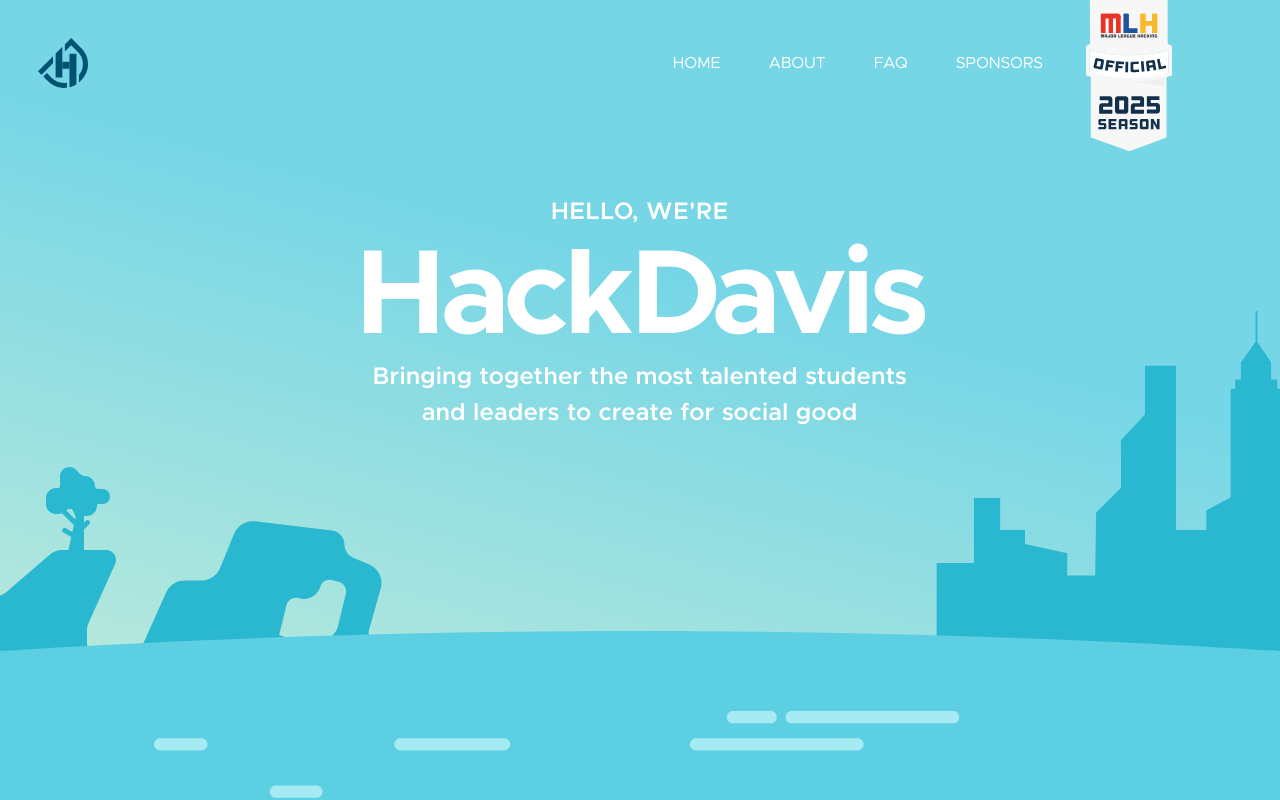
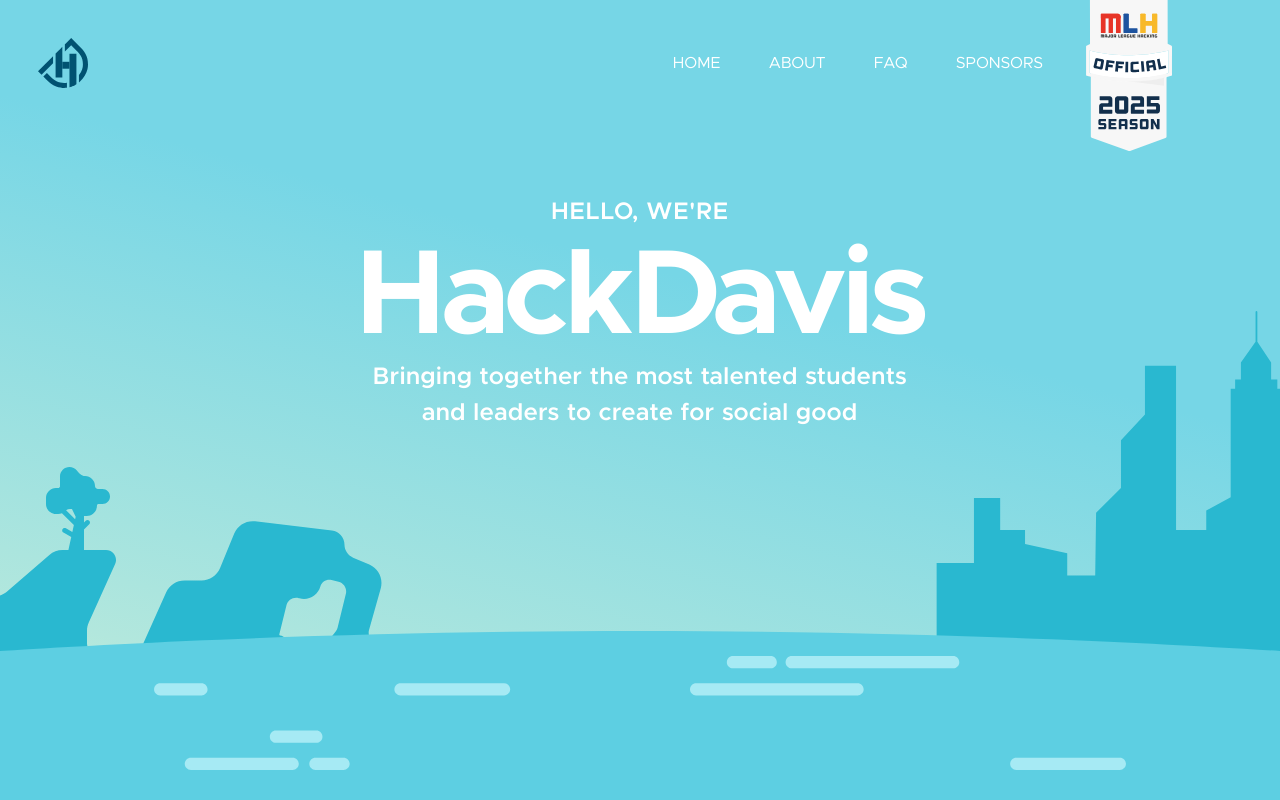
Before and after one commit to HackDavis/website-2025, a Next.js app: page /about-us in a window 1280 px wide. Shown: the top 800 px of the page. Built offline with nearby package versions, Linux system fonts and the light colour scheme.

Commit message:
Update Sky.module.scss

```diff
--- a/app/(pages)/about-us/_components/Hero/_components/Sky/Sky.module.scss
+++ b/app/(pages)/about-us/_components/Hero/_components/Sky/Sky.module.scss
@@ -74,16 +74,16 @@
     position: absolute;
     width: 100%;
     margin:auto;
-    top: 80px;
+    top: 25px;
     > img {
       margin: auto;
       width: 76%;
     }
-    @include tablet {
-      top: 30px;
-    }
+    // @include tablet {
+    //   top: 30px;
+    // }
     @include phone {
-      top: 20px;
+      top: 10px;
       > img {
           width:100%;
       }
```
